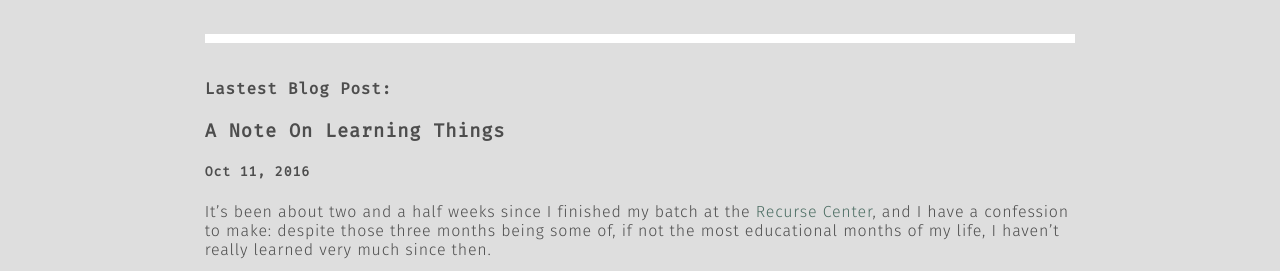
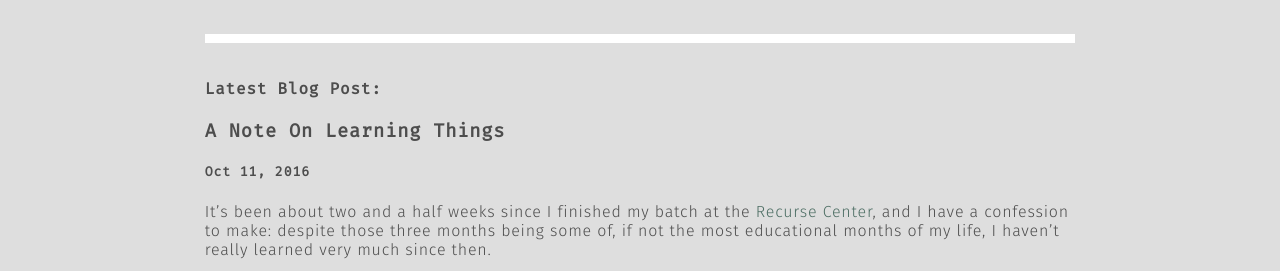
Before and after one commit to tayloraburgess/tayloraburgess.github.io, a Jekyll site: the page built from index.html, in a window 1280 px wide and 900 px high, scrolled down 220 px. Shown: the part 372-643 px from the top of the window. Built offline with Jekyll 4.4.1, drawn with Linux system fonts in a browser that asks for light colours.

Commit message:
Fix typo & viewport meta tag

```diff
--- a/_layouts/default.html
+++ b/_layouts/default.html
@@ -1,7 +1,7 @@
 <!doctype html>
 <html>
   <head>
-    <meta name='viewport' content='width=device-width, initial-scale=1'>
+    <meta name='viewport' content='width=device-width, height=device-height, initial-scale=1'>
     <link rel="stylesheet" type="text/css" href="{{ site.baseurl }}/assets/css/main.css">
     <link href="https://fonts.googleapis.com/css?family=Fira+Mono|Fira+Sans:300" rel="stylesheet">
   </head>
--- a/index.html
+++ b/index.html
@@ -13,7 +13,7 @@ permalink: /
     <img src='assets/photo.jpg' class='landing-image'></img>
   </div>
 </div>
-<h4 class='front-blog'>Lastest Blog Post:</h4>
+<h4 class='front-blog'>Latest Blog Post:</h4>
 <h3>{{ site.posts[0].title }}</a></h3>
 <h5>{{ site.posts[0].date | date: "%b %-d, %Y" }}</h5>
 <div>
```
